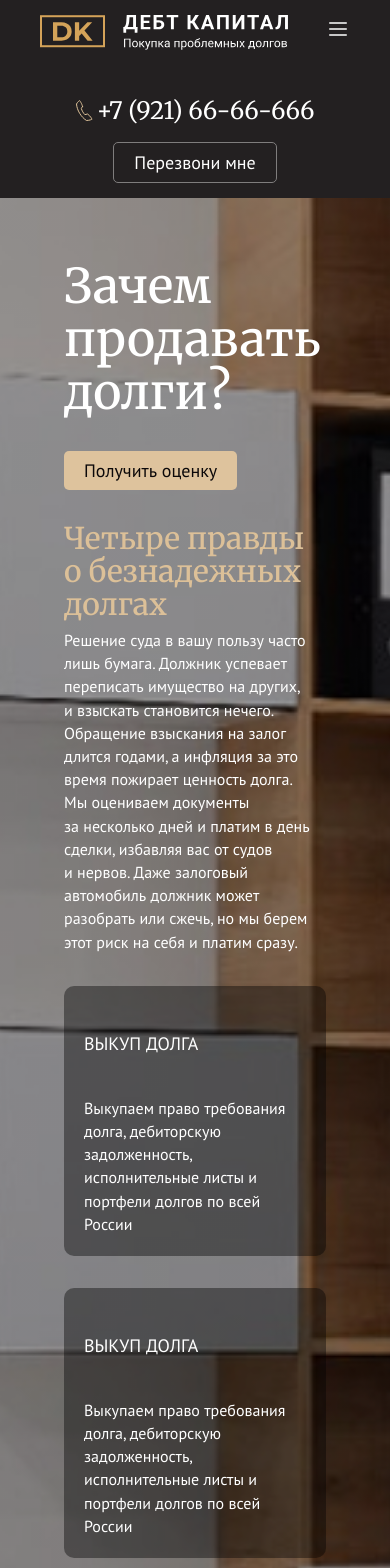
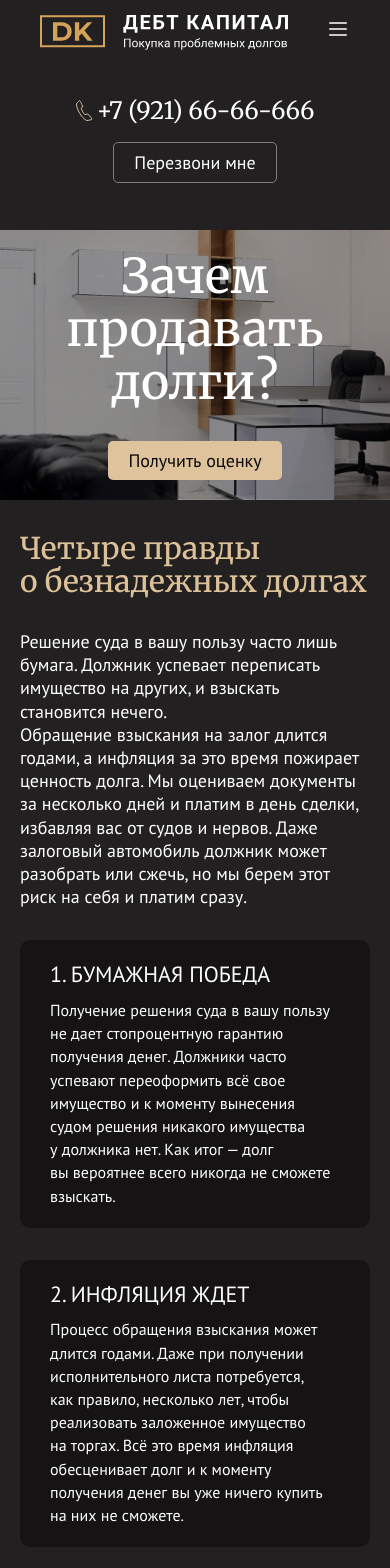
Before and after one commit to mrazazello/maslov, a React (Vite) app: page /sell in a window 390 px wide. Shown: the top 1568 px of the page. Built offline with nearby package versions, Linux system fonts and the light colour scheme.

Commit message:
improved adaptive

```diff
--- a/src/common/BlocksContainer/blocksContainer.css
+++ b/src/common/BlocksContainer/blocksContainer.css
@@ -1,8 +1,20 @@
 .blocks-container {
-    padding: 30px 64px;
+    padding-block: 32px;
     display: flex;
     flex-direction: column;
     gap: 32px;
+}
+
+.blocks-container > * {
+    box-sizing: border-box;
+    width: 100%;
+    padding-inline: 64px;
+}
+
+@media (max-width: 1279px) {
+    .blocks-container > * {
+        padding-inline: 20px;
+    }
 }
 
 .blocks-container.align-center {
--- a/src/common/Feature/features-list.css
+++ b/src/common/Feature/features-list.css
@@ -16,7 +16,14 @@
     padding: 8px 8px;
     width: 100%;
 
-    color: #DCC098
+    color: #DCC098;
+    background-color: transparent;
+    transition: background-color 0.35s ease, filter 0.35s ease;
+}
+
+.feature-card:hover {
+    background-color: rgba(255, 255, 255, 0.08);
+    filter: brightness(1.15);
 }
 
 .feature-card h3.section-title {
--- a/src/common/PageBackground/PageBackground.tsx
+++ b/src/common/PageBackground/PageBackground.tsx
@@ -9,9 +9,9 @@ export const PageBackground = ({ image, children }: PageBackgroundProps) => {
       className="page-bg"
       style={
         image
-          ? {
-              backgroundImage: `linear-gradient(rgb(0 0 0 / 40%), rgb(0 0 0 / 40%)), url(/${image}.jpg)`,
-            }
+          ? ({
+              "--page-image": `linear-gradient(rgb(0 0 0 / 40%), rgb(0 0 0 / 40%)), url(/${image}.jpg)`,
+            } as React.CSSProperties)
           : undefined
       }
     >
--- a/src/common/PageIntro/pageIntro.css
+++ b/src/common/PageIntro/pageIntro.css
@@ -5,7 +5,7 @@
 
     align-items: center;
 
-    margin-top: 32px;
+    padding: 20px 64px;
     width: 100%;
 }
 
@@ -17,6 +17,7 @@
     font-size: 19px;
     font-family: var(--font-text);
     line-height: 150%;
+    text-align: center;
 }
 
 .page-intro--narrow {
@@ -31,7 +32,19 @@
 }
 
 @media (max-width: 1279px) {
+  .page-intro {
+    background-image: var(--page-image);
+    background-repeat: no-repeat;
+    background-position: center;
+    background-size: cover;
+  }
+
   .page-intro--narrow {
     flex-direction: column;
+    align-items: center;
+  }
+
+  .page-intro--narrow :is(.subtitle, h1) {
+    text-align: center;
   }
 }
--- a/src/common/SellContent/SellCard.tsx
+++ b/src/common/SellContent/SellCard.tsx
@@ -1,8 +1,13 @@
-export const SellCard = () => {
+interface SellCardProps {
+    title: string;
+    description: string;
+}
+
+export const SellCard = ({ title, description }: SellCardProps) => {
     return (
         <div className="sell-card">
-            <h4>Выкуп долга</h4>
-            <p>Выкупаем право требования долга, дебиторскую задолженность, исполнительные листы и портфели долгов по всей России</p>
+            <h4>{title}</h4>
+            <p>{description}</p>
         </div>
     )
 }
--- a/src/common/SellContent/SellContent.tsx
+++ b/src/common/SellContent/SellContent.tsx
@@ -17,10 +17,10 @@ export const SellContent = () => {
 
         </div>
         <div className="sell-page-right">
-            <SellCard />
-            <SellCard />
-            <SellCard />
-            <SellCard />
+            <SellCard title="1. Бумажная победа" description="Получение решения суда в вашу пользу не дает стопроцентную гарантию получения денег. Должники часто успевают переоформить всё свое имущество и к моменту вынесения судом решения никакого имущества у должника нет. Как итог — долг вы вероятнее всего никогда не сможете взыскать." />
+            <SellCard title="2. Инфляция ждет" description="Процесс обращения взыскания может длится годами. Даже при получении исполнительного листа потребуется, как правило, несколько лет, чтобы реализовать заложенное имущество на торгах. Всё это время инфляция обесценивает долг и к моменту получения денег вы уже ничего купить на них не сможете." />
+            <SellCard title="3. Чистый расчет" description="Процедура банкротства дорогая, как и расходы на сопутствующие услуги. Мы изучаем документы всего за несколько дней, оцениваем ваш долг и предлагаем справедливую цену. После согласования, мы подписываем документы и вы в этот же день получаете деньги на свой счет. Вам больше не надо писать жалоб во все инстанции, слушать чужие обещания, ходить в суды, общаться с должником, нервничать и переживать."/>
+            <SellCard  title="4. Призрачный залог" description="Даже если в залоге находится автомобиль или любое другое имущество — это еще не гарантия возврата долга. Это имущество должник может разобрать по частям, спрятать, разбить, сломать, сжечь или повредить. В результате этого получить долг вы уже не сможете, а работая с нами вы получаете деньги быстро и сразу без каких-то отсрочек или условий."/>
         </div>
       </div>
     )
--- a/src/common/SellContent/sellContent.css
+++ b/src/common/SellContent/sellContent.css
@@ -9,6 +9,11 @@
     min-width: 0;
 
     text-align: left;
+    font-size: 18px;
+}
+
+.sell-page-left h2 {
+    margin-bottom: 32px;
 }
 
 .sell-page-right {
@@ -22,13 +27,20 @@
 .sell-card {
     display: flex;
     flex-direction: column;
-    gap: 16px;
+    gap: 10px;
 
     background-color: rgba(0, 0, 0, 0.4);
     border-radius: 10px;
-    padding: 20px;
+    padding: 20px 30px;
 
     text-align: left;
+}
+
+.sell-card h4 {
+    font-size: 22px;
+    font-weight: 400;
+    line-height: 130%;
+    margin: 0;
 }
 
 @media (max-width: 1279px) {
--- a/src/common/Steps/stepsList.css
+++ b/src/common/Steps/stepsList.css
@@ -17,19 +17,27 @@
 
 
 .step-item {
-    /* width: 300px; */
     flex: 1;
     border-left: 1px solid var(--border);
     padding: 0 16px;
 
     display: flex;
     flex-direction: column;
-    gap: 40px;
+    gap: 16px;
     align-items: flex-start;
 }
 
+@media (max-width: 1279px) {
+    .step-item {
+        border-left: none;
+        border-bottom: 1px solid var(--border);
+        padding: 16px 0;
+    }
+  }
+
 .step-title {
     margin: 0;
+
 }
 
 .step-description {
--- a/src/index.css
+++ b/src/index.css
@@ -56,13 +56,21 @@ body {
 .page-bg {
   flex: 1 0 auto;
   display: flow-root;
+  background-image: var(--page-image);
   background-repeat: no-repeat;
   background-position: center;
   background-size: cover;
 }
 
+@media (max-width: 1279px) {
+  .page-bg {
+    background-image: none;
+  }
+}
+
 h1,
-h2 {
+h2,
+h3 {
   font-family: var(--font-heading);
   font-weight: 500;
   color: var(--text);
@@ -72,7 +80,7 @@ h2 {
 h1 {
   font-size: 48px;
   line-height: 110%;
-  letter-spacing: -1;
+  letter-spacing: -1%;
   margin: 32px 0;
 }
 
@@ -83,6 +91,11 @@ h2 {
   margin: 0 0 8px;
 
   color: var(--accent);
+}
+
+h3 {
+  font-size: 22px;
+  line-height: 130%;
 }
 
 h4 {
```
